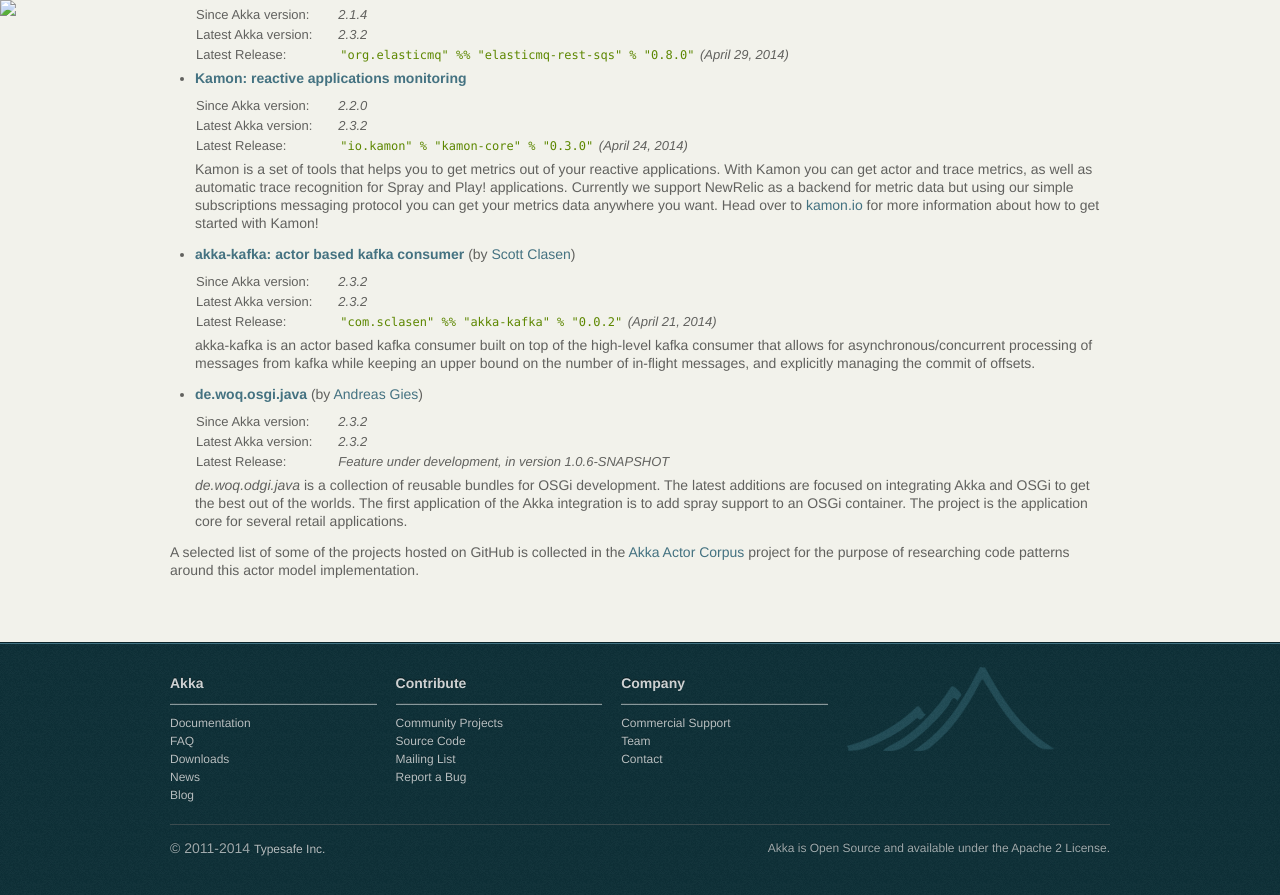
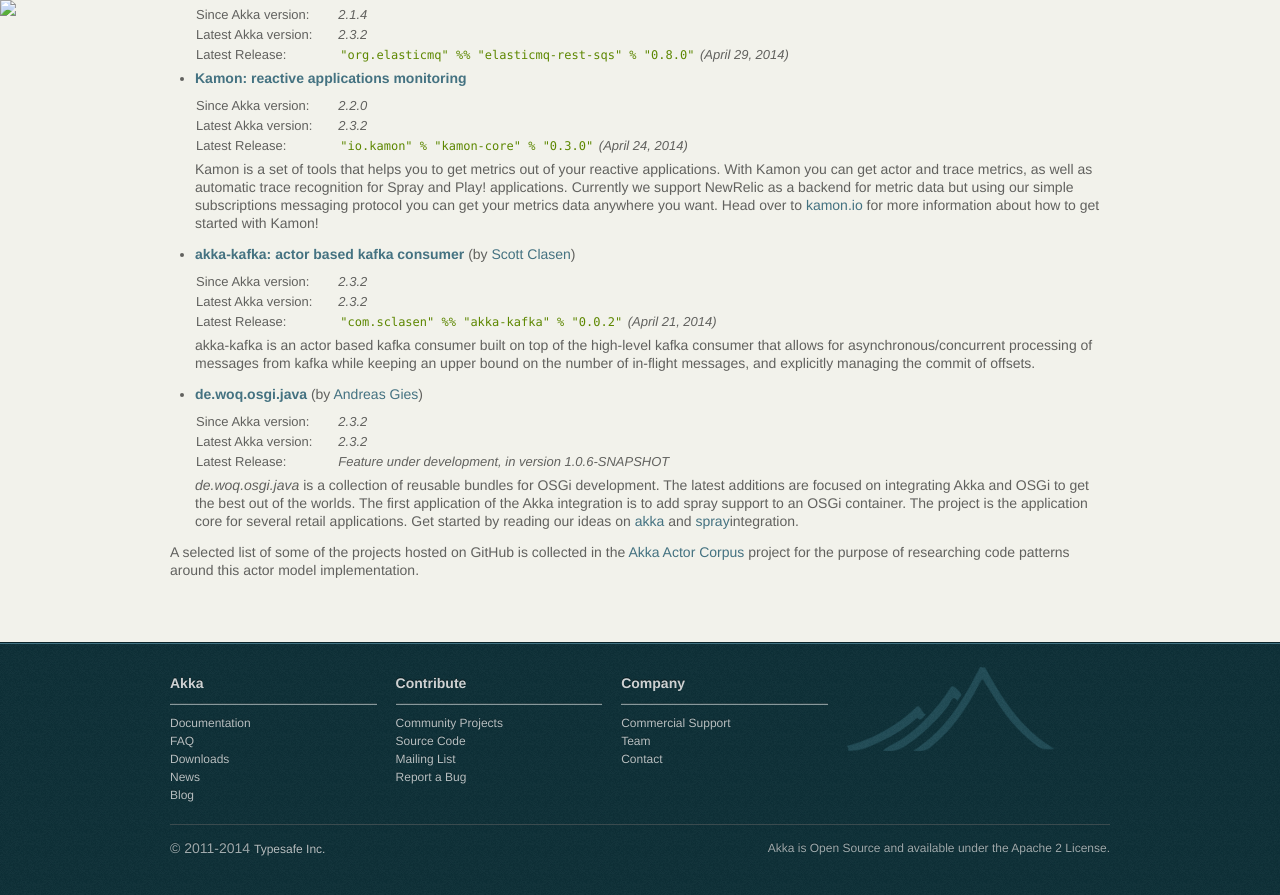
Before and after one commit to raboof/akka.github.com, a Jekyll site: the page built from community/index.md, in a window 1280 px wide and 900 px high, scrolled down 5895 px. Shown: the top 895 px of the window. Built offline with Jekyll 4.4.1, drawn with Linux system fonts in a browser that asks for light colours.

Commit message:
Update index.md

```diff
--- a/community/index.md
+++ b/community/index.md
@@ -521,10 +521,10 @@
   <tr><td>Latest Release:</td><td>Feature under development, in version 1.0.6-SNAPSHOT</td></tr>
   </table>
 
-  *de.woq.odgi.java* is a collection of reusable bundles for OSGi development. The latest additions are
+  *de.woq.osgi.java* is a collection of reusable bundles for OSGi development. The latest additions are
   focused on integrating Akka and OSGi to get the best out of the worlds. The first application of the Akka
   integration is to add spray support to an OSGi container. The project is the application core for several
-  retail applications.
+  retail applications. Get started by reading our ideas on [akka](https://github.com/woq/de.woq.osgi.java/wiki/AkkaIntegration) and [spray](https://github.com/woq/de.woq.osgi.java/wiki/SprayIntegration)integration.
 
 
 A selected list of some of the projects hosted on GitHub is collected in the
```
